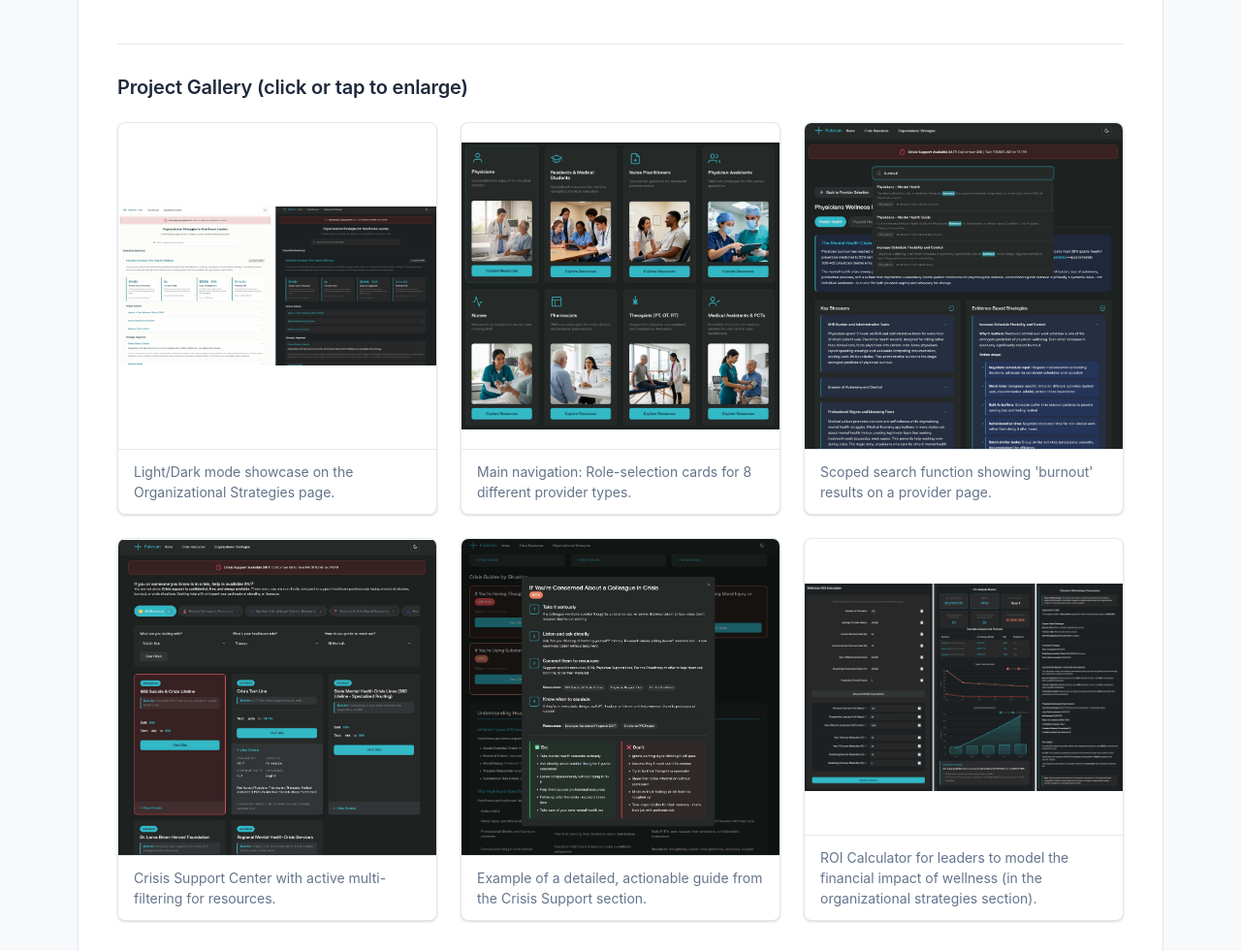
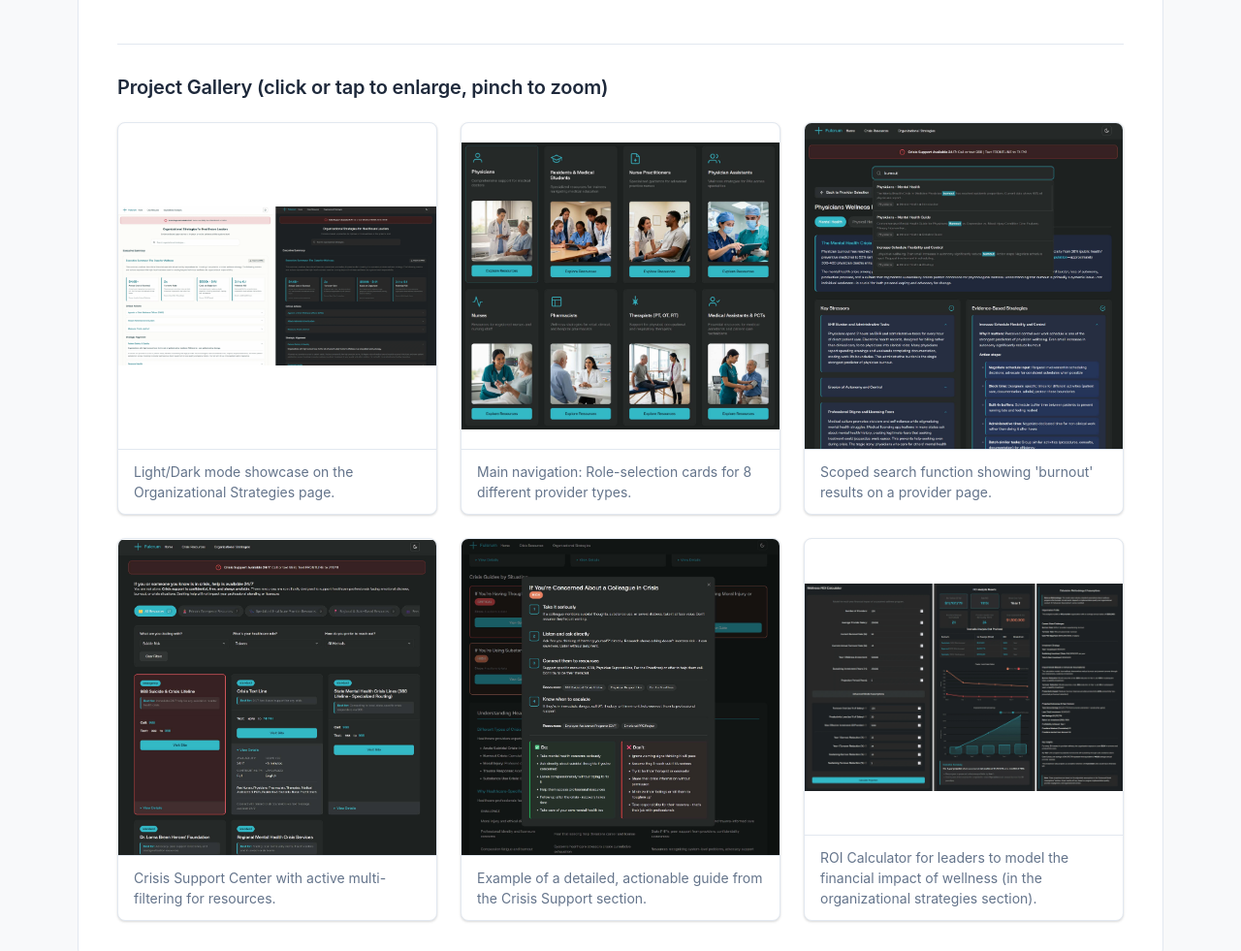
Before and after one commit to GPHMF/Portfolio, a plain HTML site: page index.html in a window 1280 px wide. Shown: the part 4061-5042 px from the top of the page at 97% size. Drawn offline with Linux system fonts and the light colour scheme.

Commit message:
Update index.html

```diff
--- a/index.html
+++ b/index.html
@@ -154,7 +154,7 @@
                         <ul>
                             <li><strong>8 Provider Roles:</strong> Physicians, Residents, Nurse Practitioners, Physician Assistants, Nurses, Pharmacists, Therapists, Medical Assistants</li>
                             <li><strong>Role-Specific Resources:</strong> Customized stress management and wellness strategies for each provider type</li>
-                            <li><strong>Crisis Support Center:</strong> 40+ resources (988 Lifeline, Crisis Text Line, specialty services)</li>
+                            <li><strong>Crisis Support Center:</strong> 25+ resources (988 Lifeline, Crisis Text Line, specialty services)</li>
                             <li><strong>ROI Calculator:</strong> Estimates financial impact of wellness initiatives</li>
                             <li><strong>Organizational Strategies:</strong> 68 evidence-based interventions for healthcare leadership</li>
                             <li><strong>Search:</strong> Unified search across 3,000+ content items with advanced relevance scoring (along with scoped search in the provider-specific and organizational strategies sections)</li>
@@ -198,7 +198,7 @@
                     </div>
 
                     <div class="project-gallery">
-						<h4 class="gallery-label">Project Gallery (click or tap to enlarge)</h4>
+						<h4 class="gallery-label">Project Gallery (click or tap to enlarge, pinch to zoom)</h4>
 						<div class="gallery-grid">
 
 							<div class="gallery-card">
@@ -303,7 +303,7 @@
                     </div>
 
                     <div class="project-gallery">
-						<h4 class="gallery-label">Project Gallery (click or tap to enlarge)</h4>
+						<h4 class="gallery-label">Project Gallery (click or tap to enlarge, pinch to zoom)</h4>
 						<div class="gallery-grid">
 
 							<div class="gallery-card">
```
